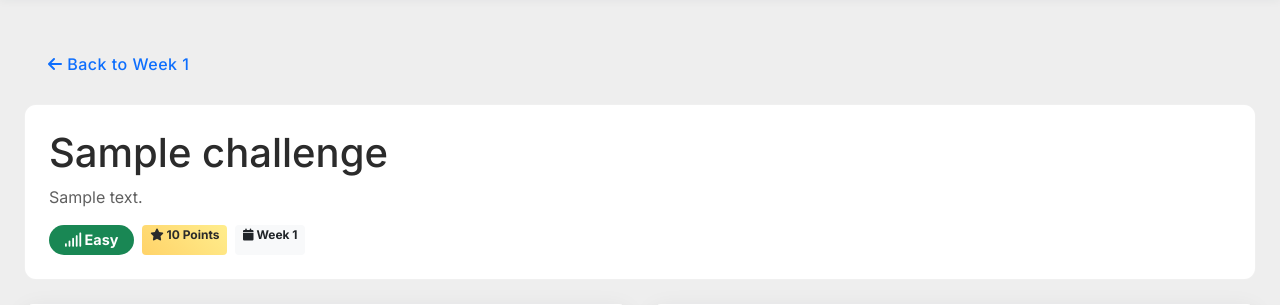
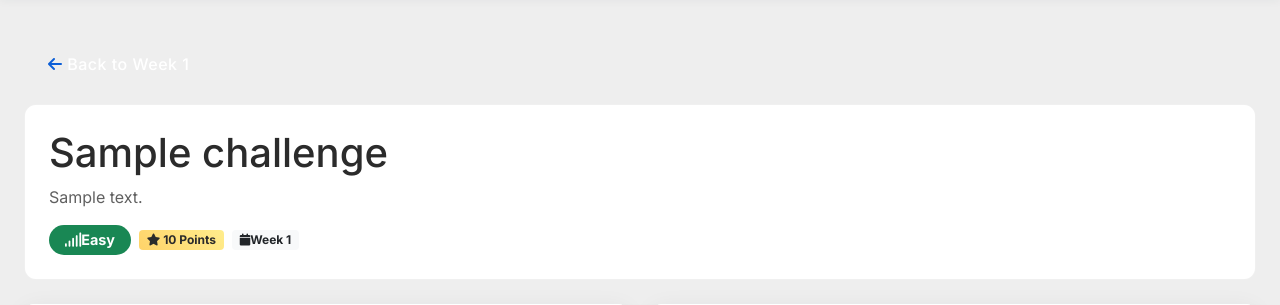
Before and after one commit to Srishanth-023/Code-Debugging-App, a Django app: page /challenges/challenge/1/ in a window 1280 px wide. Shown: the part 104-409 px from the top of the page. Run offline with Django 4.2, Linux system fonts and the light colour scheme; a user stored in the database is signed in; tables that the repository leaves empty hold one stand-in row (values such as "Sample post").

Commit message:
Enhance challenge detail UI: improve badge alignment, increase visibility of 'Back to Week' link, and adjust styles for better layout

```diff
--- a/static/css/style.css
+++ b/static/css/style.css
@@ -585,6 +585,35 @@ main.container {
     font-weight: 500;
 }
 
+/* Challenge detail specific adjustments */
+.challenge-info .d-flex {
+    align-items: center; /* vertical centering */
+}
+.challenge-info .d-flex .badge {
+    display: inline-flex;
+    align-items: center; /* center icon and text vertically */
+    justify-content: center; /* center content horizontally inside badge */
+    text-align: center;
+}
+
+/* Make sure the badges block wraps don't align to page center but to their container */
+.challenge-info .col-lg-8 .d-flex {
+    justify-content: flex-start; /* keep badges aligned to left of the content column */
+}
+
+/* Back to Week link should be more visible */
+.back-to-week {
+    color: #0b5ed7; /* Bootstrap primary blue for visibility */
+    background-color: transparent;
+    border-color: rgba(11,94,215,0.15);
+}
+.back-to-week:hover, .back-to-week:focus {
+    color: #ffffff;
+    background-color: #0b5ed7;
+    border-color: #0b5ed7;
+    text-decoration: none;
+}
+
 /* Responsive Design */
 @media (max-width: 768px) {
     .container-fluid {
--- a/templates/challenges/challenge_detail.html
+++ b/templates/challenges/challenge_detail.html
@@ -31,8 +31,8 @@
 <!-- Back Navigation -->
 <div class="row mb-3">
     <div class="col-12">
-        <a href="{% url 'challenges:week_challenges' challenge.week.week_number %}" class="btn btn-outline-primary">
-            <i class="fas fa-arrow-left"></i> Back to Week {{ challenge.week.week_number }}
+        <a href="{% url 'challenges:week_challenges' challenge.week.week_number %}" class="btn btn-outline-primary back-to-week">
+            <i class="fas fa-arrow-left"></i> <span style="color: #ffffffff;">Back to Week {{ challenge.week.week_number }}</span>
         </a>
     </div>
 </div>
@@ -48,7 +48,9 @@
                     <i class="fas fa-signal"></i> {{ challenge.get_difficulty_display }}
                 </span>
                 <span class="badge points-badge">
-                    <i class="fas fa-star"></i> {{ challenge.points }} Points
+                    <div class="w-100 text-center">
+                        <i class="fas fa-star"></i> {{ challenge.points }} Points
+                    </div>
                 </span>
                 <span class="badge bg-light text-dark">
                     <i class="fas fa-calendar"></i> Week {{ challenge.week.week_number }}
```
